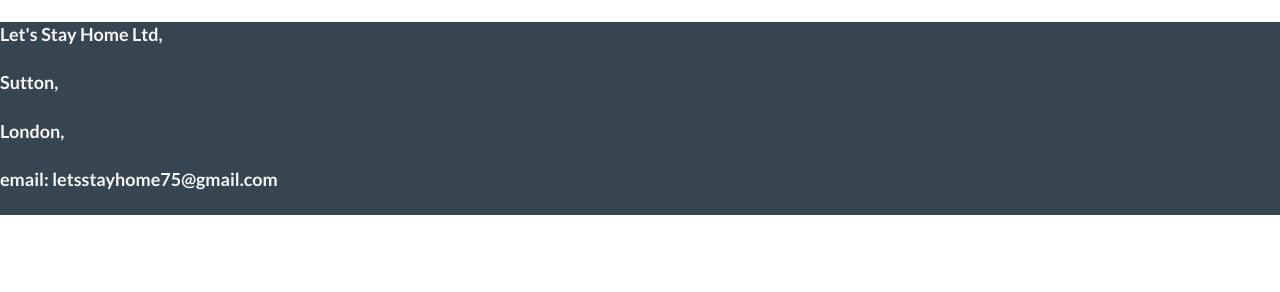
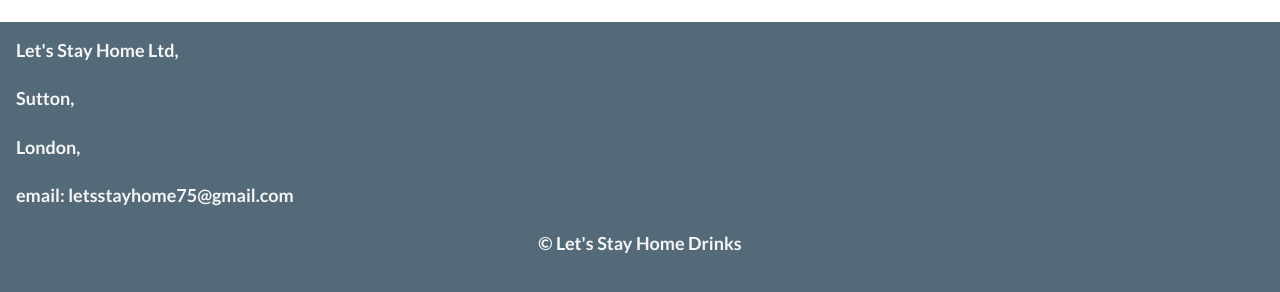
Before and after one commit to dannyr22/lsh-new-site, a Gatsby site: page / in a window 1280 px wide. Shown: the part 2404-2696 px from the top of the page. Before the commit the page ends 2619 px from the top, so only its background shows below. Built offline with nearby package versions, Linux system fonts and the light colour scheme; Gatsby itself is replaced by a stand-in of ours.

Commit message:
updated footer

```diff
--- a/src/components/Footer.js
+++ b/src/components/Footer.js
@@ -4,6 +4,7 @@ import * as styles from "src/components/Footer.module.css"
 const Footer = () => {
   return (
     <div className={styles.footerContainer}>
+      <div className={styles.footerMain}>
         <div className={styles.firstSide}>
           <div className={styles.info}>
             <p>Let's Stay Home Ltd,</p>
@@ -14,6 +15,8 @@ const Footer = () => {
         </div>
         {/* <div className={styles.secondSide}>This is footer two</div> */}
       </div>
+      <p style={{ textAlign: "center" }}>&copy; Let's Stay Home Drinks</p>
+    </div>
   )
 }
 
--- a/src/components/Footer.module.css
+++ b/src/components/Footer.module.css
@@ -1,6 +1,20 @@
 @import "src/styling/variables.css";
 
 .footerContainer {
+  display: flex;
+  flex-direction: column;
+  padding: 1rem;
+  /* position: absolute;
+  bottom: 0; */
+  width: 100%;
+  /* margin-top: 10rem; */
+  /* justify-content: space-between; */
+  /* padding: 24px 24px; */
+  background-color: #546a79;
+  color: whitesmoke;
+}
+
+.footerMain {
   display: flex;
   /* position: absolute;
   bottom: 0; */
@@ -8,6 +22,4 @@
   /* margin-top: 10rem; */
   justify-content: space-between;
   /* padding: 24px 24px; */
-  background-color: #36454f;
-  color: whitesmoke;
 }
```
Lines whose indentation alone changed are shown as unchanged.
